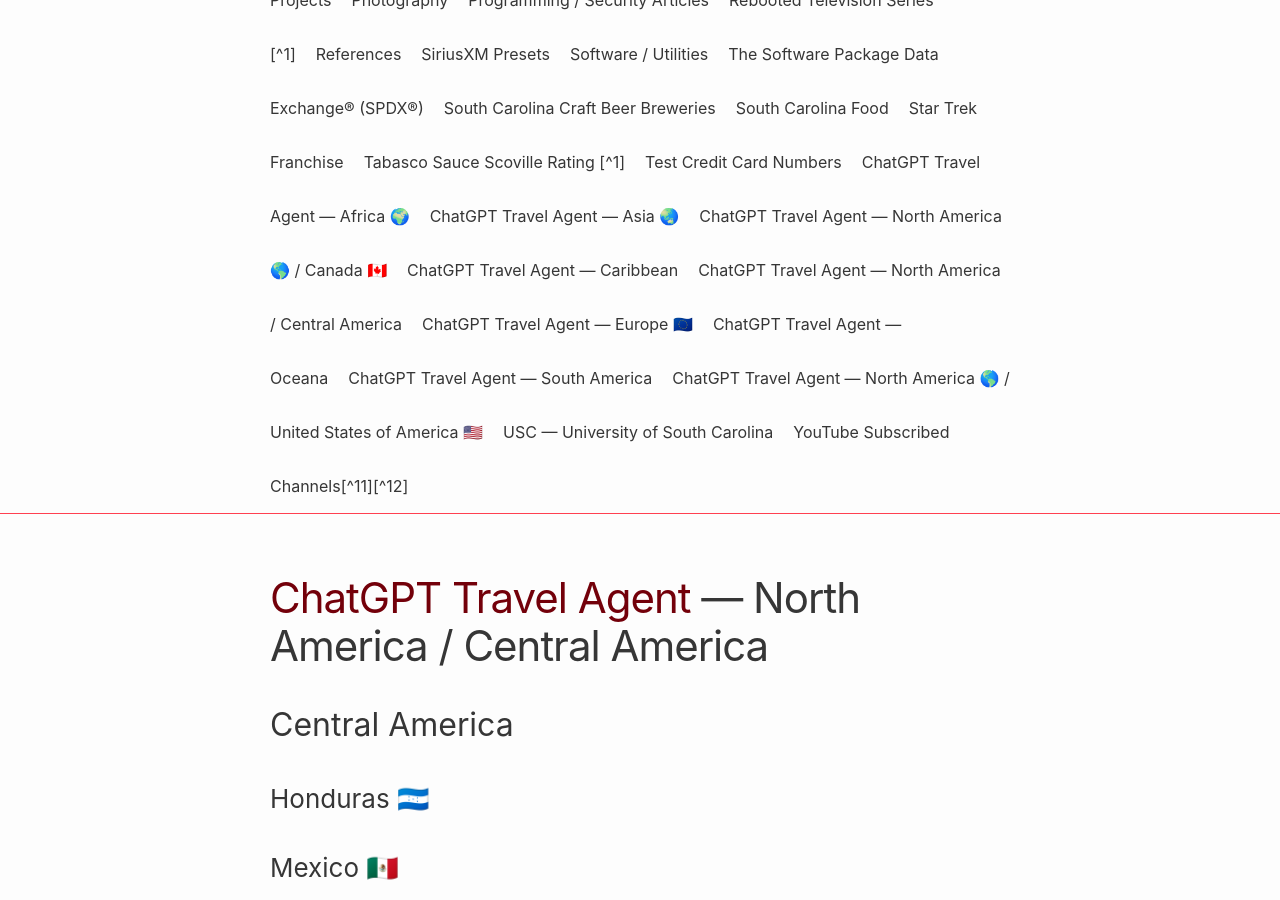
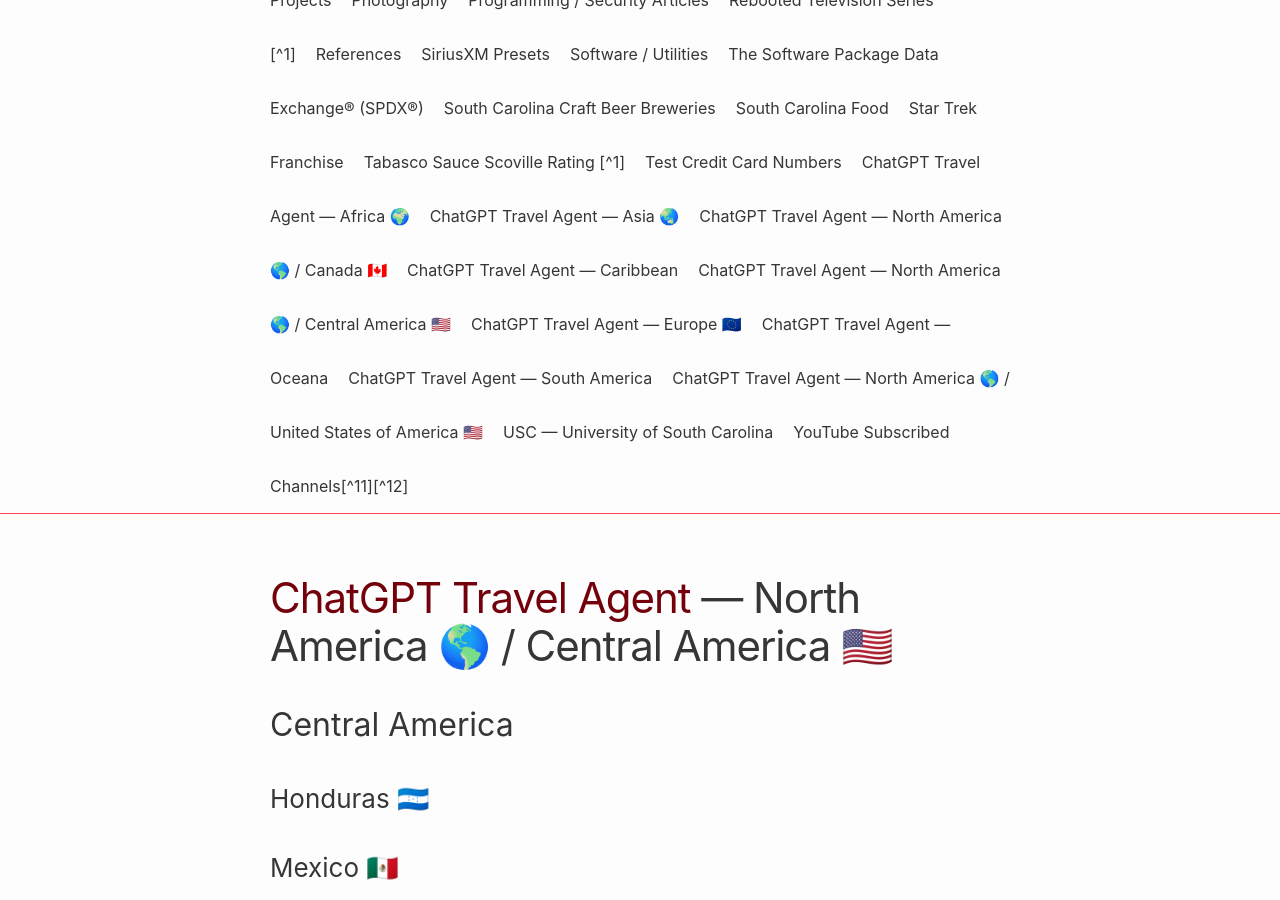
Before and after one commit to RalphHightower/RalphHightower, a Jekyll site: the page built from TravelAgentChatGPT/TravelAgentCentralAmericaChatGPT.md, in a window 1280 px wide and 900 px high, scrolled down 680 px. Built offline with Jekyll 4.4.1, drawn with Linux system fonts in a browser that asks for light colours; our own code applies the rules of GitHub Pages for plain Markdown files.

```diff
--- a/TravelAgentChatGPT/TravelAgentCentralAmericaChatGPT.md
+++ b/TravelAgentChatGPT/TravelAgentCentralAmericaChatGPT.md
@@ -1,4 +1,4 @@
-# [ChatGPT Travel Agent](https://chat.openai.com/) — North America / Central America
+# [ChatGPT Travel Agent](https://chat.openai.com/) — North America 🌎 / Central America 🇺🇸
 ## Central America
 ### Honduras 🇭🇳
 ### Mexico 🇲🇽
```
